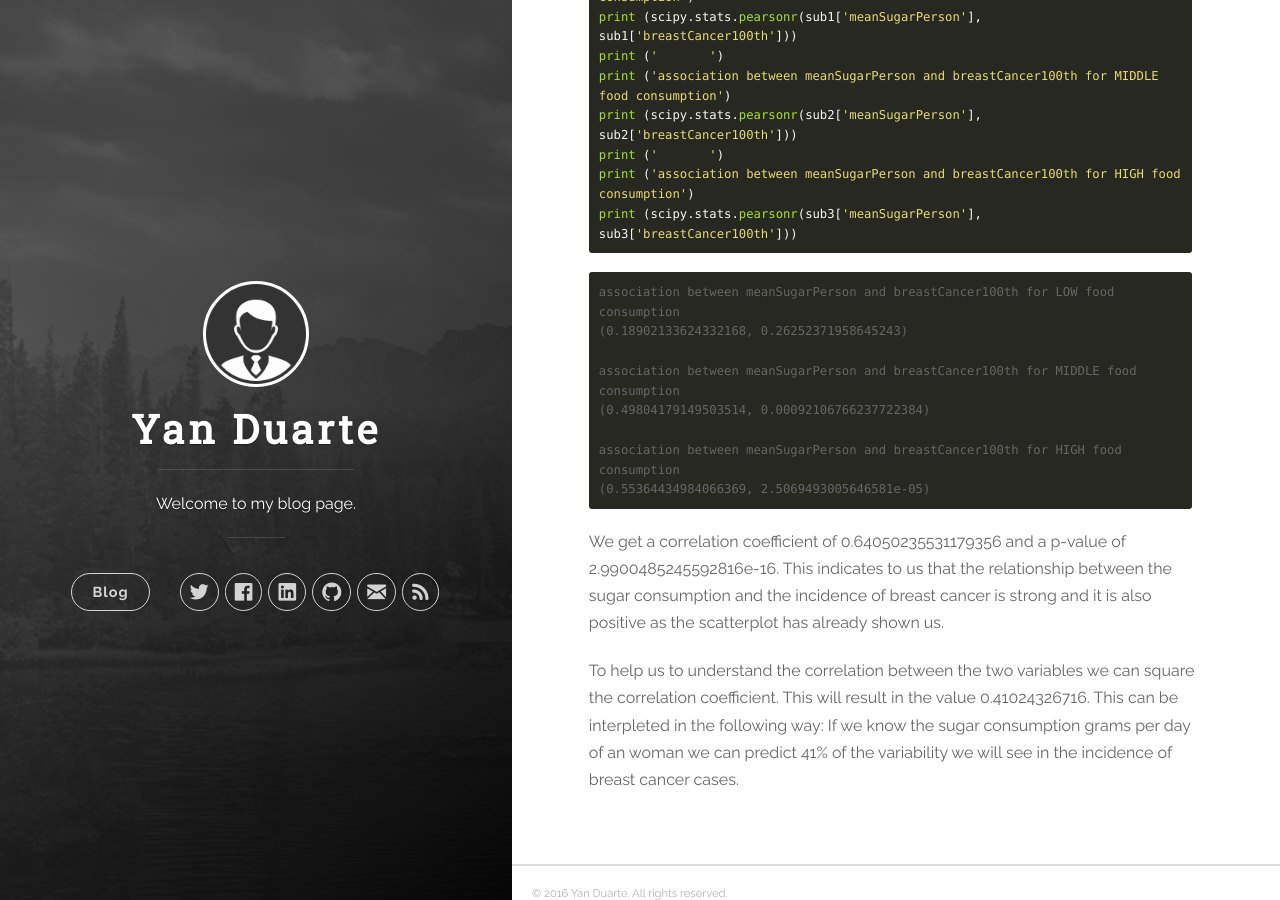
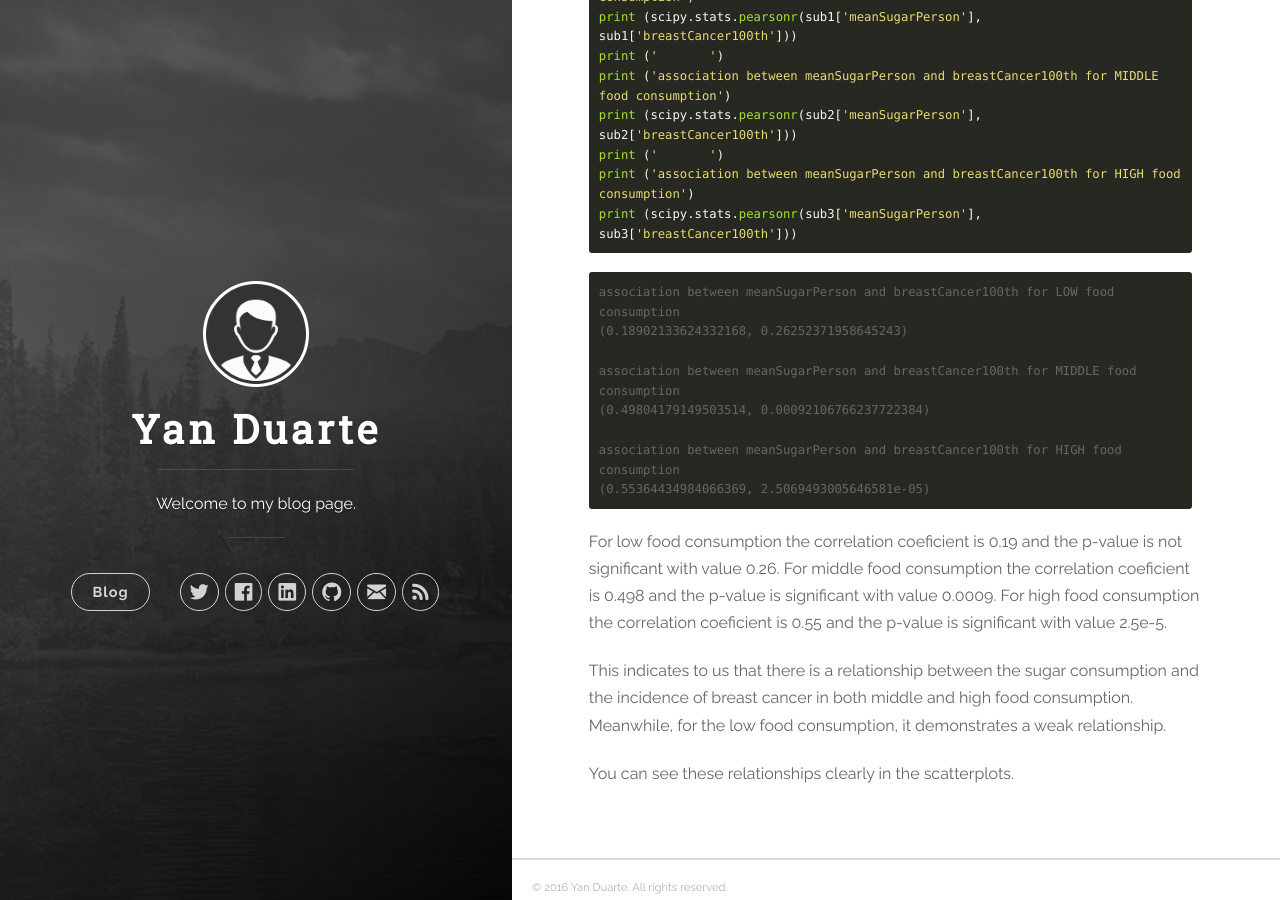
Before and after one commit to yan-duarte/yan-duarte.github.io, a Jekyll site: the page built from _posts/2016-08-19-DAT-Assignment4.md, in a window 1280 px wide and 900 px high, scrolled down 3605 px. Built offline with Jekyll 4.4.1, drawn with Linux system fonts in a browser that asks for light colours; nearby versions of some CDN libraries.

Commit message:
Updated 2016-08-19-DAT-Assignment4.md

````diff
--- a/_posts/2016-08-19-DAT-Assignment4.md
+++ b/_posts/2016-08-19-DAT-Assignment4.md
@@ -122,7 +122,10 @@ association between meanSugarPerson and breastCancer100th for HIGH food consumpt
 (0.55364434984066369, 2.5069493005646581e-05)
 ```
 
-We get a correlation coefficient of 0.64050235531179356 and a p-value of 2.9900485245592816e-16.
-This indicates to us that the relationship between the sugar consumption and the incidence of breast cancer is strong and it is also positive as the scatterplot has already shown us.
+For low food consumption the correlation coeficient is 0.19 and the p-value is not significant with value 0.26.
+For middle food consumption the correlation coeficient is 0.498 and the p-value is significant with value 0.0009.
+For high food consumption the correlation coeficient is 0.55 and the p-value is significant with value 2.5e-5.
 
-To help us to understand the correlation between the two variables we can square the correlation coefficient. This will result in the value 0.41024326716. This can be interpleted in the following way: If we know the sugar consumption grams per day of an woman we can predict 41% of the variability we will see in the incidence of breast cancer cases.
+This indicates to us that there is a relationship between the sugar consumption and the incidence of breast cancer in both middle and high food consumption. Meanwhile, for the low food consumption, it demonstrates a  weak relationship.
+
+You can see these relationships clearly in the scatterplots.
````
